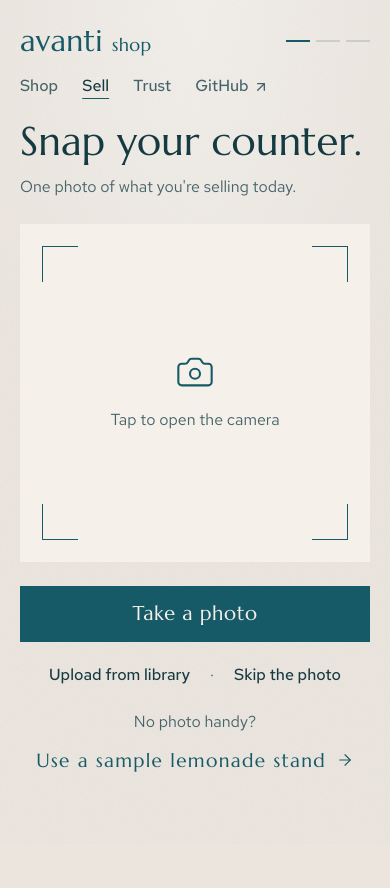
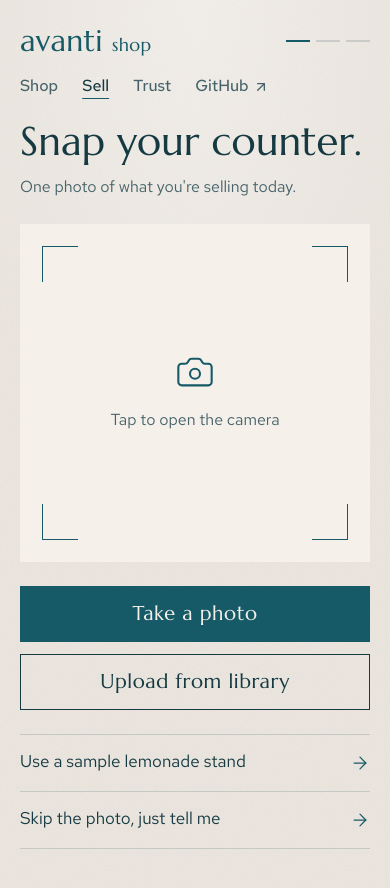
Before and after one commit to ansonlam23/avanti, a Next.js app: page /open in a window 390 px wide. Before the commit the page ends 844 px from the top, so only its background shows below. Built offline with nearby package versions, Linux system fonts and the light colour scheme; a web font is replaced by a local one.

Commit message:
Open: one clear 'Choose/Take a photo' key, 'Upload from library' as a second key on phones, and the sample + skip as hairline rows (no 'No photo handy?')

```diff
--- a/src/components/open/open.css
+++ b/src/components/open/open.css
@@ -207,3 +207,50 @@
 @media (prefers-reduced-motion: reduce) {
   .open-fresh { animation-duration: 1.4s; }
 }
+
+/* Snap: the other ways in (sample, skip) as plain lines between hairlines, like /ask's "Try asking". */
+.open-alt {
+  border-top: 1px solid rgb(22 58 66 / 0.16);
+}
+.open-alt > li {
+  border-bottom: 1px solid rgb(22 58 66 / 0.16);
+}
+.open-alt button {
+  display: flex;
+  width: 100%;
+  min-height: 3.5rem;
+  align-items: center;
+  justify-content: space-between;
+  gap: 1rem;
+  padding-block: 0.75rem;
+  text-align: left;
+  font-size: 17px;
+  line-height: 1.35;
+  color: var(--color-ink);
+}
+@media (min-width: 1024px) {
+  .open-alt button {
+    min-height: 4rem;
+    font-size: 18px;
+  }
+}
+.open-alt button:disabled {
+  opacity: 0.5;
+}
+.open-alt .open-alt-text {
+  background-image: linear-gradient(currentColor, currentColor);
+  background-size: 0 1px;
+  background-position: 0 100%;
+  background-repeat: no-repeat;
+  padding-bottom: 2px;
+  transition: background-size 0.35s cubic-bezier(0.22, 1, 0.36, 1);
+}
+.open-alt button:hover .open-alt-text {
+  background-size: 100% 1px;
+}
+.open-alt button svg {
+  transition: transform 0.3s cubic-bezier(0.22, 1, 0.36, 1);
+}
+.open-alt button:hover svg {
+  transform: translateX(4px);
+}
--- a/src/components/open/snap-step.tsx
+++ b/src/components/open/snap-step.tsx
@@ -142,46 +142,37 @@ export function SnapStep({
         </p>
       ) : null}
 
-      <div className="flex flex-col items-center gap-3 lg:items-start lg:gap-5 lg:[grid-area:actions]">
+      <div className="flex w-full flex-col gap-6 lg:gap-7 lg:[grid-area:actions]">
         {desktop ? (
-          <span className="flex flex-wrap items-center gap-x-4 gap-y-2">
-            <button type="button" onClick={() => pick(library.current)} disabled={working} className="btn-ink w-full lg:w-auto lg:min-w-[260px]">
-              Choose a photo
-            </button>
-            <button type="button" onClick={skip} disabled={working} className="btn-quiet">
-              Skip the photo
-            </button>
-          </span>
+          <button type="button" onClick={() => pick(library.current)} disabled={working} className="btn-ink w-full justify-between!">
+            Choose a photo <ArrowRight className="size-5" aria-hidden />
+          </button>
         ) : (
-          <>
+          <div className="flex flex-col gap-3">
             <button type="button" onClick={() => pick(camera.current)} disabled={working} className="btn-ink w-full">
               Take a photo
             </button>
-            <span className="flex flex-wrap items-center justify-center gap-x-2">
-              <button type="button" onClick={() => pick(library.current)} disabled={working} className="btn-quiet">
-                Upload from library
-              </button>
-              <span aria-hidden className="text-ink-muted">·</span>
-              <button type="button" onClick={skip} disabled={working} className="btn-quiet">
-                Skip the photo
-              </button>
-            </span>
-          </>
+            <button type="button" onClick={() => pick(library.current)} disabled={working} className="btn-line w-full">
+              Upload from library
+            </button>
+          </div>
         )}
-        <div className="flex flex-col items-center text-center lg:items-start lg:text-left">
-          <span className="flex flex-wrap items-center justify-center gap-x-4 gap-y-1 lg:justify-start">
-            <span className="text-[16px] text-ink-muted">No photo handy?</span>
-            <button
-              type="button"
-              onClick={() => void loadSample()}
-              disabled={working}
-              title={SAMPLE_PHOTO.credit}
-              className="link-ink text-[19px]!"
-            >
-              Use a sample lemonade stand <ArrowRight className="size-[18px]" strokeWidth={1.5} aria-hidden />
+
+        {/* the other ways in, as plain lines between hairlines (like /ask's "Try asking") */}
+        <ul className="open-alt" aria-label="Other ways to start">
+          <li>
+            <button type="button" onClick={() => void loadSample()} disabled={working} title={SAMPLE_PHOTO.credit}>
+              <span className="open-alt-text">Use a sample lemonade stand</span>
+              <ArrowRight className="size-5 shrink-0 text-carbon" strokeWidth={1.5} aria-hidden />
             </button>
-          </span>
-        </div>
+          </li>
+          <li>
+            <button type="button" onClick={skip} disabled={working}>
+              <span className="open-alt-text">Skip the photo, just tell me</span>
+              <ArrowRight className="size-5 shrink-0 text-carbon" strokeWidth={1.5} aria-hidden />
+            </button>
+          </li>
+        </ul>
       </div>
 
       <input ref={camera} type="file" accept="image/*" capture="environment" className="hidden" onChange={onChange} />
```
